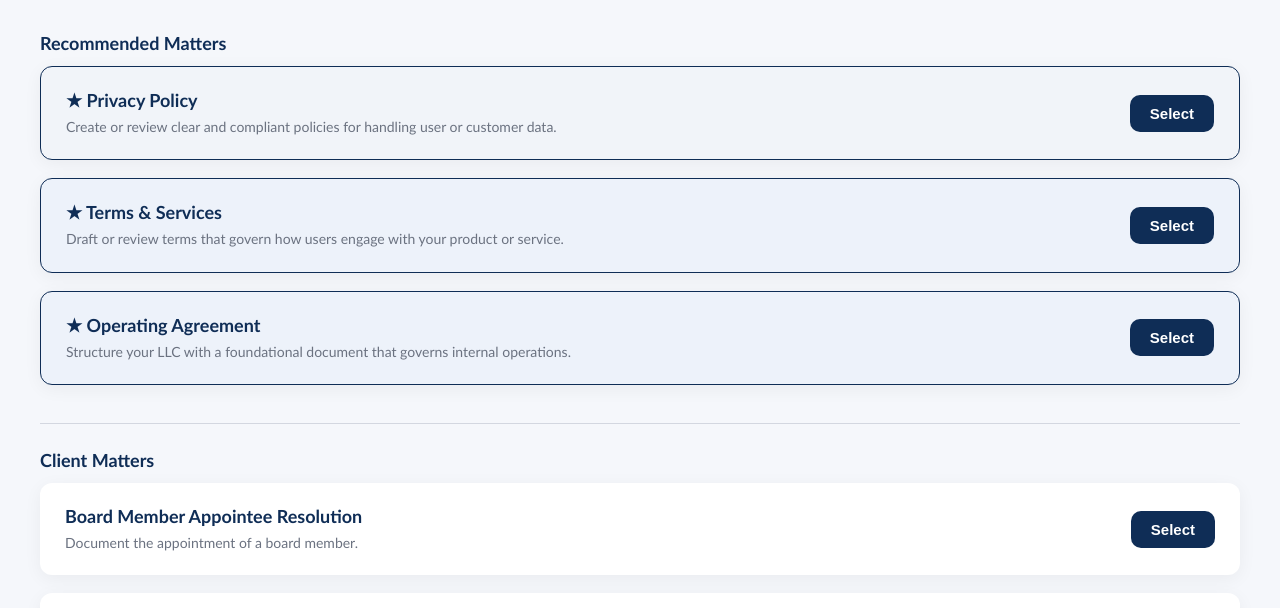
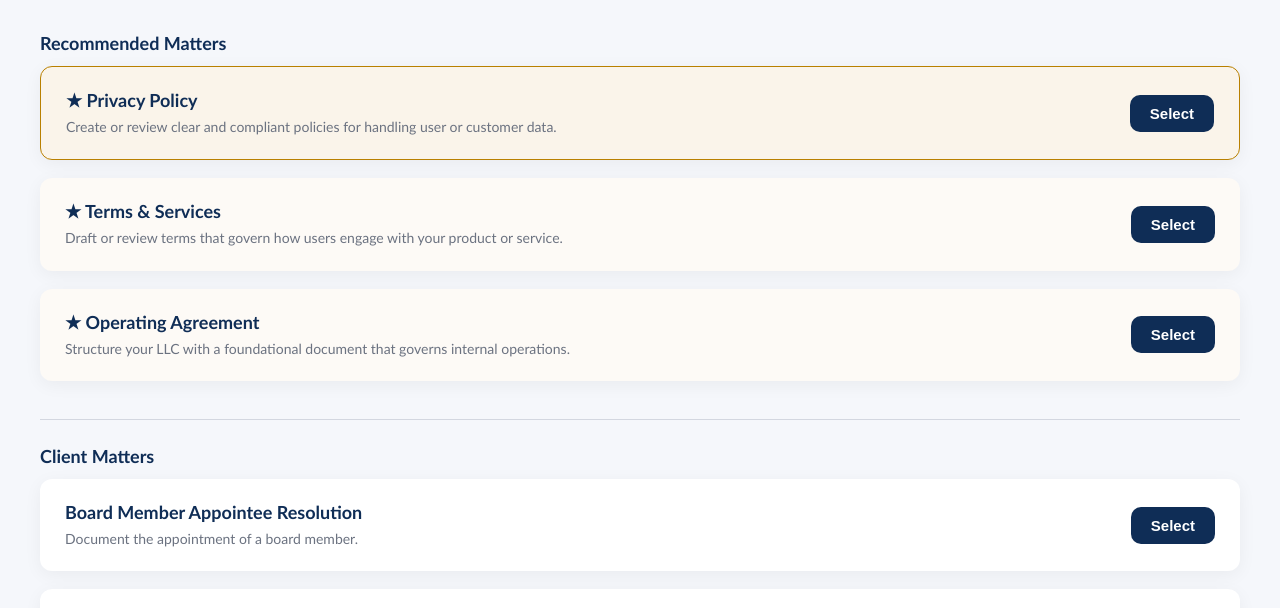
Before and after one commit to kakatbarilea-prog/blm-request-new-matter, a plain HTML site: page index.html in a window 1280 px wide. In both pictures the pointer is over the element 640 px from the left and 285 px from the top of the page. Shown: the part 172-780 px from the top of the page. Drawn offline with Linux system fonts and the light colour scheme.

Commit message:
Update index.html

```diff
--- a/index.html
+++ b/index.html
@@ -168,7 +168,8 @@
     }
 
     .matter-row:hover {
-        background: #f1f4f9;
+        background: #EDF2FA;
+        border: 1px solid #0F2D56;
     }
 
     /* Category title style (same as Recommended Matters) */
@@ -194,8 +195,11 @@
     }
 
     .recommended-row {
-        background: #EDF2FA;
-        border: 1px solid #0F2D56;
+        background: #fdfaf6;
+    }
+        .recommended-row:hover{
+        background: #faf4ea;
+        border: 1px solid #B98000;
     }
 
     .matter-left {
```
